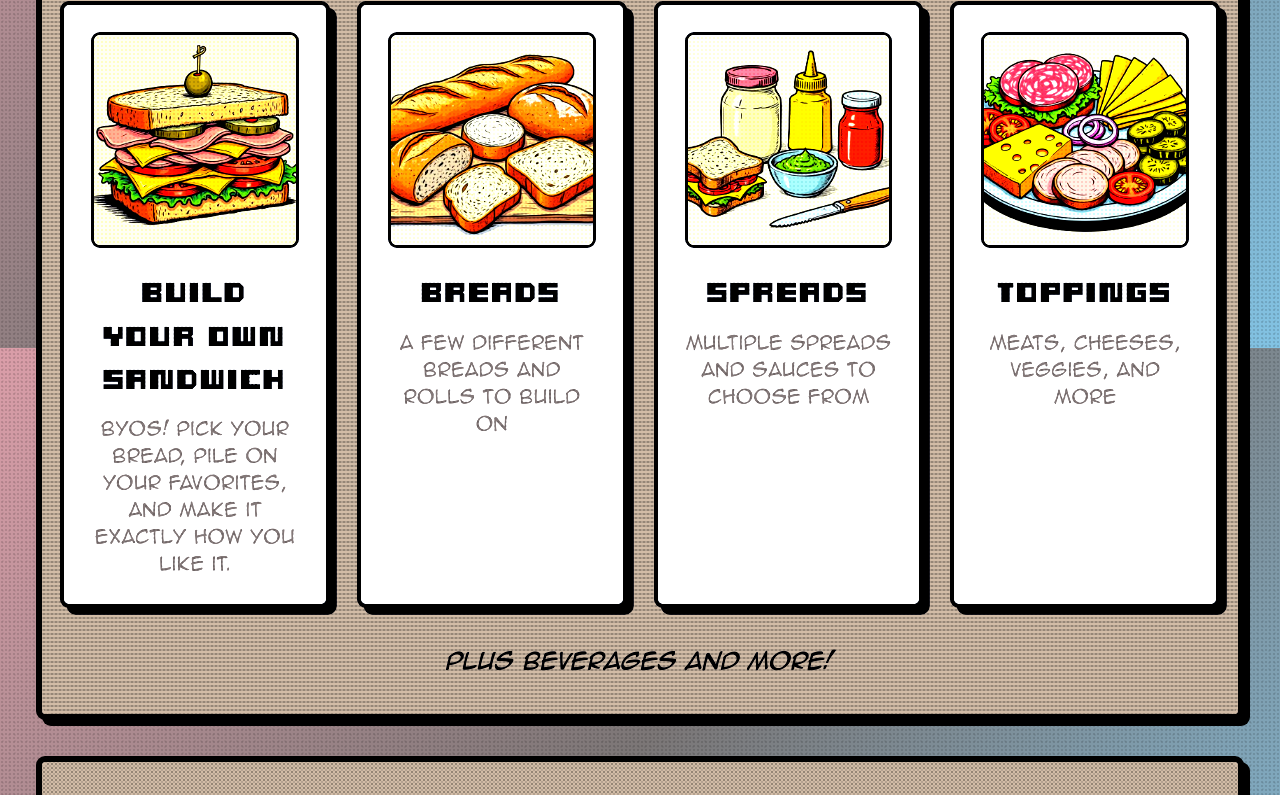
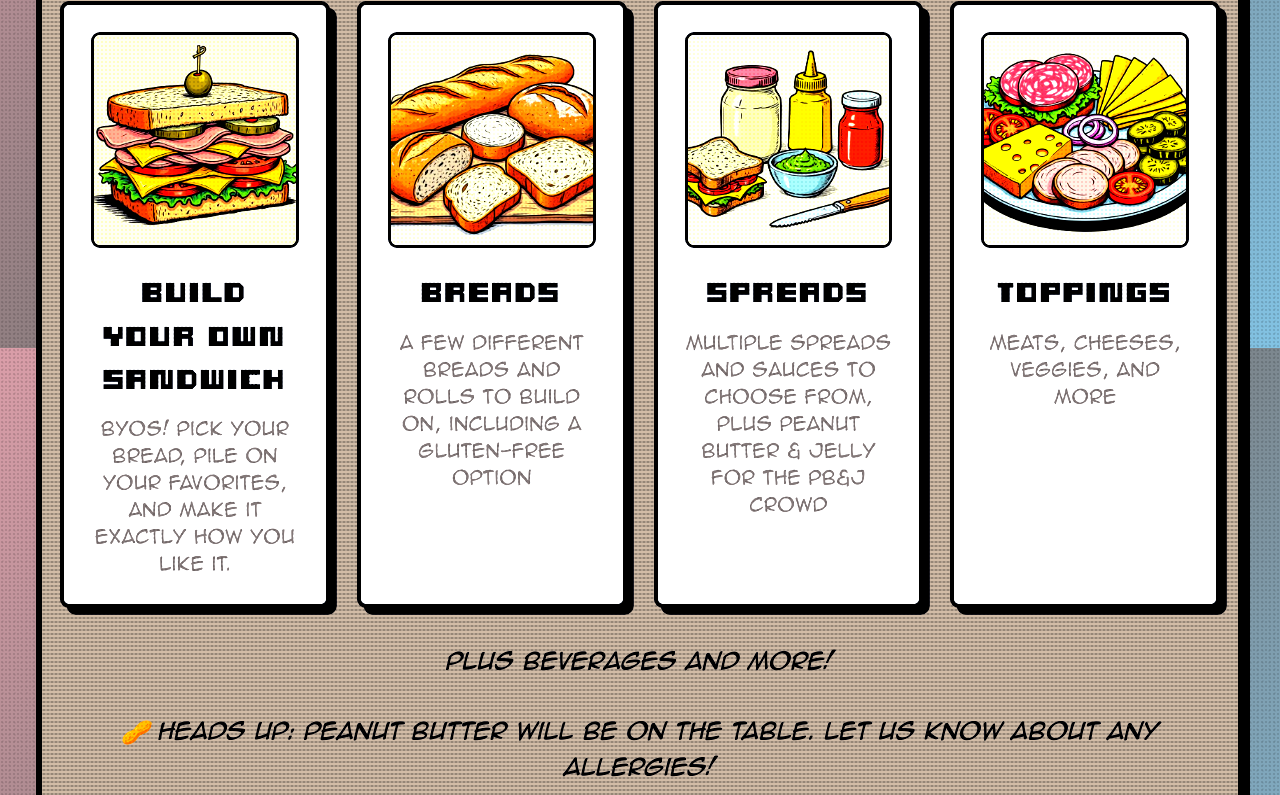
Before and after one commit to mscrnt/sandwichday, a website: page index.html in a window 1280 px wide. Shown: the part 2052-2847 px from the top of the page. Drawn offline with Linux system fonts and the light colour scheme; no server answers.

Commit message:
Mention gluten-free bread and PB&J, with a peanut allergy heads-up
Co-Authored-By: Claude Opus 5.5 <noreply@anthropic.com>

```diff
--- a/index.html
+++ b/index.html
@@ -107,12 +107,12 @@
                 <div class="menu-item">
                     <img src="assets/images/menu-breads.jpg" alt="Comic-style drawing of breads and rolls" class="menu-image">
                     <h3>Breads</h3>
-                    <p>A few different breads and rolls to build on</p>
+                    <p>A few different breads and rolls to build on, including a gluten-free option</p>
                 </div>
                 <div class="menu-item">
                     <img src="assets/images/menu-spreads.jpg" alt="Comic-style drawing of jars of spreads and sauces" class="menu-image">
                     <h3>Spreads</h3>
-                    <p>Multiple spreads and sauces to choose from</p>
+                    <p>Multiple spreads and sauces to choose from, plus peanut butter &amp; jelly for the PB&amp;J crowd</p>
                 </div>
                 <div class="menu-item">
                     <img src="assets/images/menu-toppings.jpg" alt="Comic-style drawing of a platter of meats, cheeses and veggies" class="menu-image">
@@ -121,6 +121,7 @@
                 </div>
             </div>
             <p class="menu-note">Plus beverages and more!</p>
+            <p class="menu-note">🥜 Heads up: peanut butter will be on the table. Let us know about any allergies!</p>
         </section>
 
         <!-- Location Section -->
```
